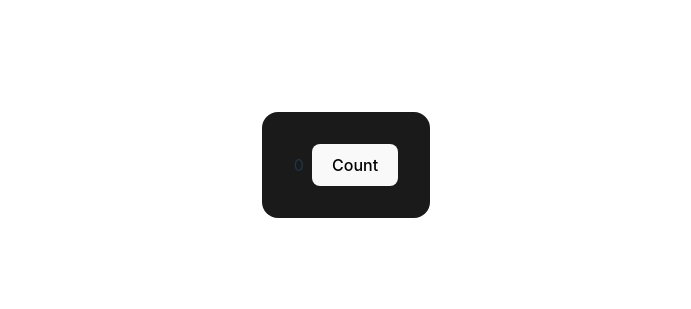
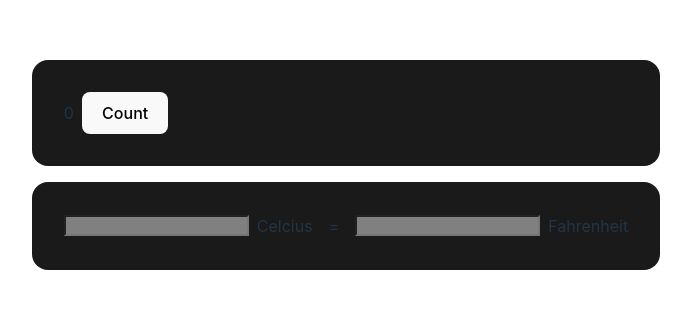
Before and after one commit to gidongkwon/7guis-react-ts, a React (Vite) app: page / in a window 1280 px wide. Shown: the part 235-544 px from the top of the page, without its empty margins (294-985 px from the left). Built offline with nearby package versions, Linux system fonts and the light colour scheme.

Commit message:
Implement temperature converter

```diff
--- a/src/App.tsx
+++ b/src/App.tsx
@@ -6,6 +6,7 @@ function App() {
   return (
     <div className='app'>
       <Counter />
+      <TempConverter />
     </div>
   )
 }
--- /dev/null
+++ b/src/temp-converter/TempConverter.css
@@ -0,0 +1,19 @@
+.temperature-container {
+  display: flex;
+  gap: 16px;
+  align-items: center;
+}
+
+.temperature section {
+  display: flex;
+  gap: 8px;
+  align-items: center;
+}
+
+.temperature input[aria-invalid="true"] {
+  background-color: red;
+}
+
+.temperature input[data-update-blocked="true"] {
+  background-color: gray;
+}
--- /dev/null
+++ b/src/temp-converter/TempConverter.tsx
@@ -0,0 +1,110 @@
+import { ChangeEventHandler, useReducer } from 'react';
+import './TempConverter.css';
+
+type Temperatures = {
+  fahrenheit: string | undefined;
+  celcius: string | undefined;
+}
+
+type TemperaturesReducerAction = {
+  type: 'celcius';
+  celciusString: string;
+} | {
+  type: 'fahrenheit';
+  fahrenheitString: string;
+}
+
+function isEmpty(inputValue: string | undefined) {
+  return inputValue?.trim().length === 0;
+}
+
+function isNumeric(inputValue: string | undefined) {
+  return !isEmpty(inputValue) && !isNaN(Number(inputValue));
+}
+
+function isInputInvalidAndFilled(inputValue: string | undefined) {
+  return !isNumeric(inputValue) && !isEmpty(inputValue);
+}
+
+function isUpdateBlocked(inputValue: string | undefined, other: string | undefined) {
+  return !isEmpty(other) && (!isNumeric(inputValue) || isEmpty(inputValue));
+}
+
+function round(value: number, precision: number) {
+  return Math.round(value * (10 ** precision)) / (10 ** precision);
+}
+
+function temperaturesReducer(state: Temperatures, action: TemperaturesReducerAction): Temperatures {
+  switch (action.type) {
+    case 'celcius': {
+      const { fahrenheit: fahrenheitBefore } = state;
+      const { celciusString } = action;
+
+      const fahrenheit = isNumeric(celciusString)
+        ? String(round(Number(celciusString) * (9 / 5) + 32, 3))
+        : fahrenheitBefore;
+      return {
+        celcius: celciusString,
+        fahrenheit,
+      }
+    }
+    case 'fahrenheit': {
+      const { celcius: celciusBefore } = state;
+      const { fahrenheitString } = action;
+
+      const celcius = isNumeric(fahrenheitString)
+        ? String(round((Number(fahrenheitString) - 32) * (5 / 9), 3))
+        : celciusBefore;
+      return {
+        celcius,
+        fahrenheit: fahrenheitString,
+      }
+    }
+    default:
+      return state;
+  }
+}
+
+export const TempConverter = () => {
+  const [{ fahrenheit, celcius }, dispatch] = useReducer(temperaturesReducer, { celcius: undefined, fahrenheit: undefined });
+
+  const handleCelciusChange: ChangeEventHandler<HTMLInputElement> = (e) => {
+    dispatch({
+      type: 'celcius',
+      celciusString: e.target.value,
+    });
+  }
+
+  const handleFahrenheitChange: ChangeEventHandler<HTMLInputElement> = (e) => {
+    dispatch({
+      type: 'fahrenheit',
+      fahrenheitString: e.target.value,
+    });
+  }
+
+  return (
+    <div className='temperature card temperature-container'>
+      <section>
+        <input
+          id='celcius'
+          onChange={handleCelciusChange}
+          value={celcius}
+          aria-invalid={isInputInvalidAndFilled(celcius)}
+          data-update-blocked={isUpdateBlocked(fahrenheit, celcius)}
+        />
+        <label htmlFor='celcius'>Celcius</label>
+      </section>
+      <span>=</span>
+      <section>
+        <input
+          id='fahrenheit'
+          onChange={handleFahrenheitChange}
+          value={fahrenheit}
+          aria-invalid={isInputInvalidAndFilled(fahrenheit)}
+          data-update-blocked={isUpdateBlocked(celcius, fahrenheit)}
+        />
+        <label htmlFor='fahrenheit'>Fahrenheit</label>
+      </section>
+    </div>
+  )
+}
```
